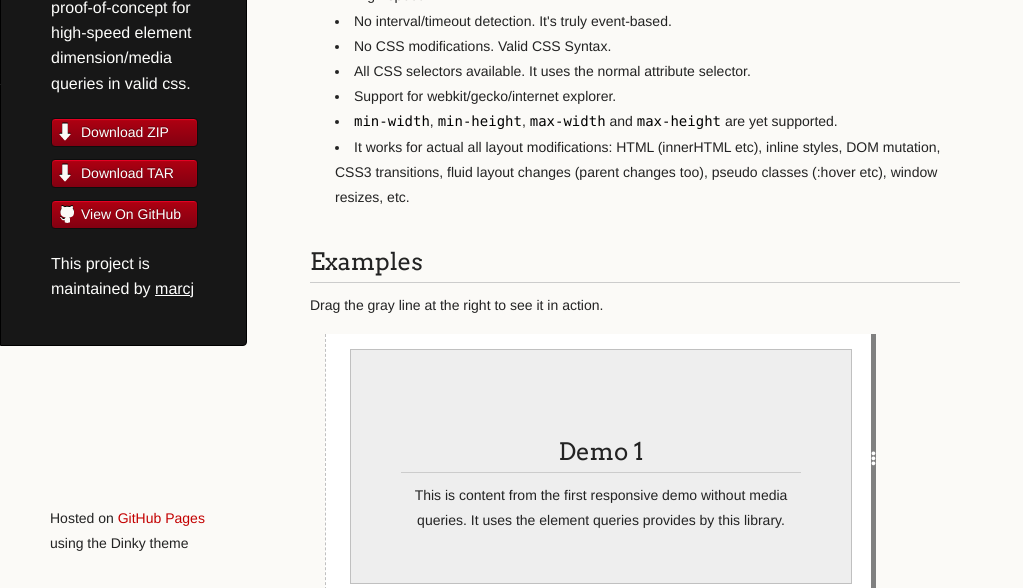
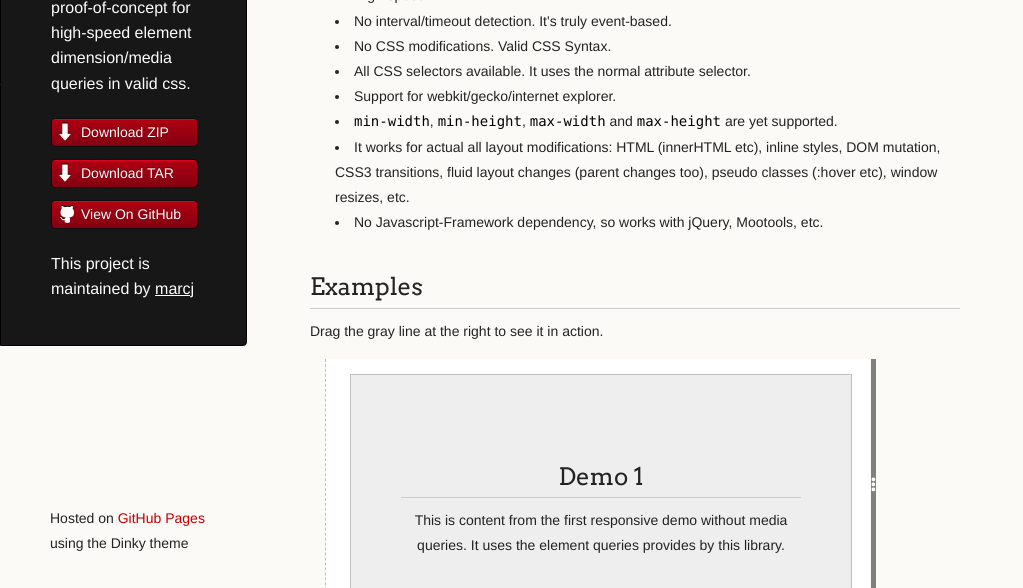
Before and after one commit to marcj/css-element-queries, a plain HTML site: page index.html in a window 1280 px wide. Shown: the part 212-800 px from the top of the page, without its empty margins (0-1023 px from the left). Drawn offline with Linux system fonts and the light colour scheme.

Commit message:
Adjusted index

```diff
--- a/index.html
+++ b/index.html
@@ -201,6 +201,7 @@
 <li>
 <code>min-width</code>, <code>min-height</code>, <code>max-width</code> and <code>max-height</code> are yet supported.</li>
 <li>It works for actual all layout modifications: HTML (innerHTML etc), inline styles, DOM mutation, CSS3 transitions, fluid layout changes (parent changes too), pseudo classes (:hover etc), window resizes, etc.</li>
+<li>No Javascript-Framework dependency, so works with jQuery, Mootools, etc.</li>
 </ul>
 
 <h2><a name="example" class="anchor" href="#example"><span class="octicon octicon-link"></span></a>Examples</h2>
```
